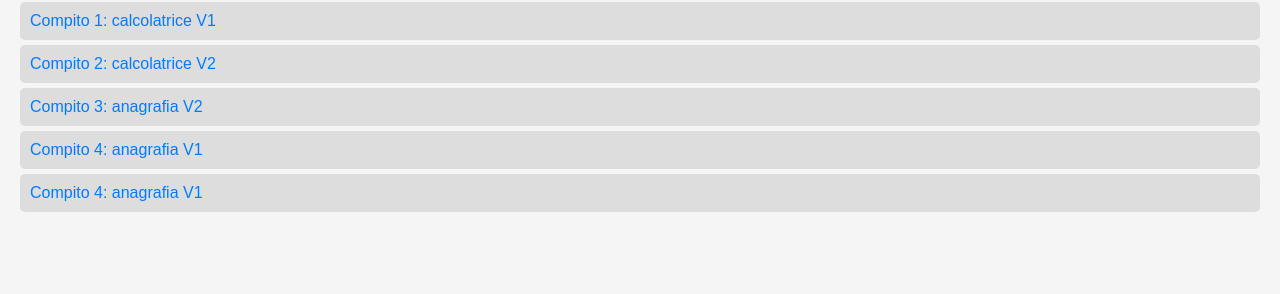
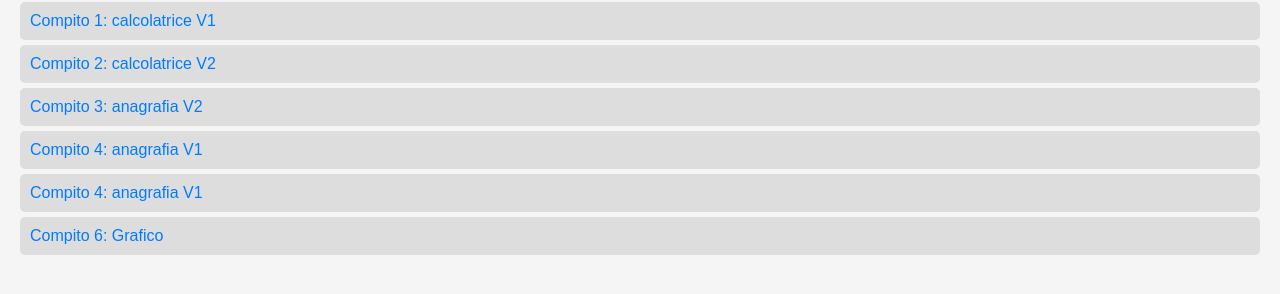
Before and after one commit to Chriketto/school, a plain HTML site: page index.html in a window 1280 px wide. Shown: the part 98-392 px from the top of the page. Drawn offline with Linux system fonts and the light colour scheme.

Commit message:
Update index.html

```diff
--- a/index.html
+++ b/index.html
@@ -42,6 +42,7 @@
         <li><a href="./AnagraficaV2/index.html">Compito 3: anagrafia V2</a></li>
         <li><a href="./anagrafiaV1/anagrafiaV1.html">Compito 4: anagrafia V1</a></li>
         <li><a href="./lettoreFile/index.html">Compito 4: anagrafia V1</a></li>
+        <li><a href="./style/index.html">Compito 6: Grafico</a></li>
 
     </ul>
 </body>
```
